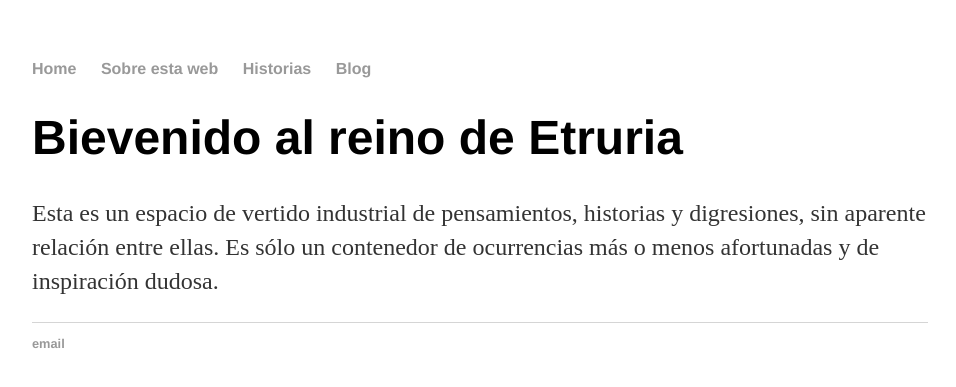
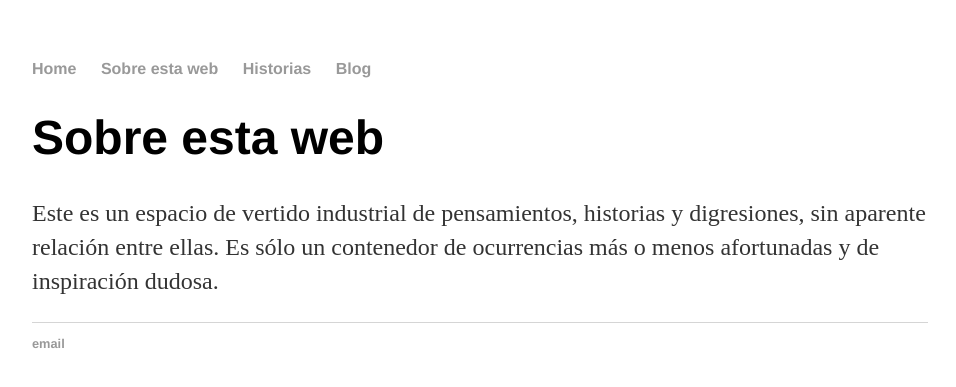
Before and after one commit to csastremos/csastremos.github.io, a Jekyll site: the page built from about/index.html, in a window 1280 px wide. Shown: the top 387 px of the page, without its empty margins (160-1116 px from the left). Built offline with Jekyll 4.4.1, drawn with Linux system fonts in a browser that asks for light colours.

Commit message:
Update index.html

```diff
--- a/about/index.html
+++ b/about/index.html
@@ -3,8 +3,8 @@ layout: default
 title: Sobre esta página
 ---
 <div class="blurb">
-	<h1>Bievenido al reino de Etruria</h1>
-	<p>Esta es un espacio de vertido industrial de pensamientos, historias y digresiones, sin aparente relación entre ellas.
+	<h1>Sobre esta web</h1>
+	<p>Este es un espacio de vertido industrial de pensamientos, historias y digresiones, sin aparente relación entre ellas.
 	Es sólo un contenedor de ocurrencias más o menos afortunadas y de inspiración dudosa.
 	</p>
 </div><!-- /.blurb -->
```
